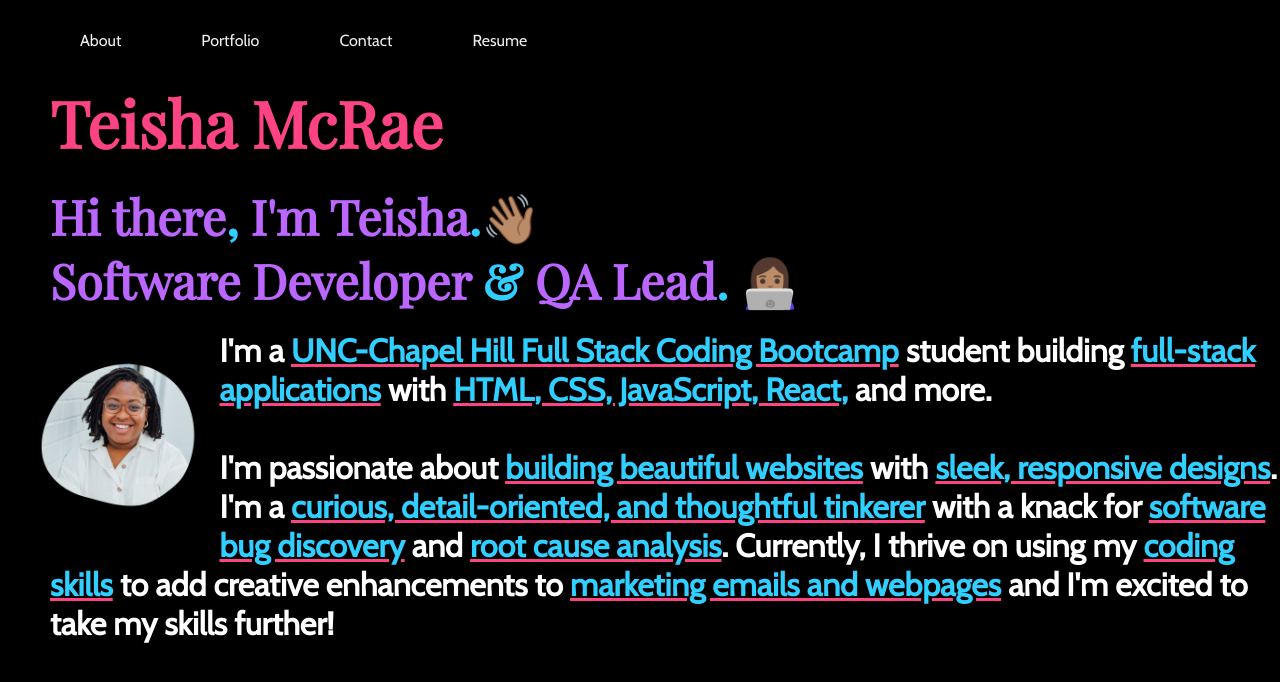
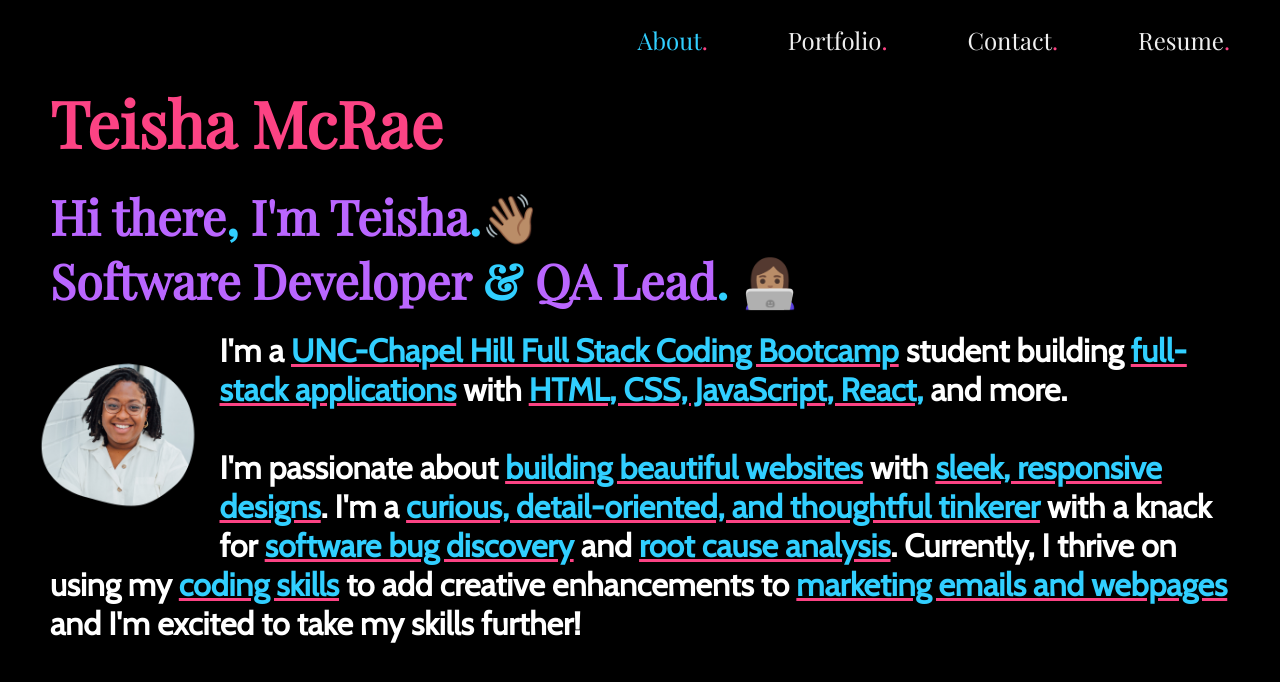
Before and after one commit to mcraeteisha/react-portfolio, a React (Create React App) app in the folder teisha-portfolio/: page / in a window 1280 px wide. Shown: the top 682 px of the page. Built offline with nearby package versions, Linux system fonts and the light colour scheme.

Commit message:
fixed active link highlighting; updated formating on contact, portfolio, and resume pages

```diff
--- a/teisha-portfolio/src/components/NavTabs.js
+++ b/teisha-portfolio/src/components/NavTabs.js
@@ -12,7 +12,7 @@ function NavTabs({ currentPage, handlePageChange }) {
           // Check to see if the currentPage is `About`, and if so we use the active link class from bootstrap. Otherwise, we set it to a normal nav-link
           className={currentPage === 'About' ? 'nav-link active' : 'nav-link'}
         >
-          About
+          About<Span>.</Span>
         </a>
       </li>
       <li className="nav-item">
@@ -22,7 +22,7 @@ function NavTabs({ currentPage, handlePageChange }) {
           // Check to see if the currentPage is `Blog`, and if so we use the active link class from bootstrap. Otherwise, we set it to a normal nav-link
           className={currentPage === 'Portfolio' ? 'nav-link active' : 'nav-link'}
         >
-          Portfolio
+          Portfolio<Span>.</Span>
         </a>
       </li>
       <li className="nav-item">
@@ -32,7 +32,7 @@ function NavTabs({ currentPage, handlePageChange }) {
           // Check to see if the currentPage is `Contact`, and if so we use the active link class from bootstrap. Otherwise, we set it to a normal nav-link
           className={currentPage === 'Contact' ? 'nav-link active' : 'nav-link'}
         >
-          Contact
+          Contact<Span>.</Span>
         </a>
       </li>
       <li className="nav-item">
@@ -42,7 +42,7 @@ function NavTabs({ currentPage, handlePageChange }) {
           // Check to see if the currentPage is `Contact`, and if so we use the active link class from bootstrap. Otherwise, we set it to a normal nav-link
           className={currentPage === 'Resume' ? 'nav-link active' : 'nav-link'}
         >
-          Resume
+          Resume<Span>.</Span>
         </a>
       </li>
     </ul>
@@ -55,8 +55,10 @@ const NavStyle = Styled.nav
   min-height: 10vh;
   display: flex;
   margin: auto;
-  justify-content: space-between;
-  align-items: center;
+  justify-content: flex-end;
+  font-family: 'Playfair Display', serif;
+  font-size: 1.5rem;
+  padding-right: 50px;
   a {
       color: #EFEFEF;
       text-decoration: none;
@@ -70,6 +72,15 @@ const NavStyle = Styled.nav
   li {
       padding-left: 5rem;
   }
+  .active {
+    color: #31cfff;
+  }
   `
 
+const Span = Styled.span
+  `
+  color: #fc4384;
+  `
+
+
 export default NavTabs;
--- a/teisha-portfolio/src/components/pages/About.js
+++ b/teisha-portfolio/src/components/pages/About.js
@@ -40,7 +40,7 @@ const LeadIn = Styled.h2
 `
 const BodyCopy = Styled.h4
 `
-  padding-left: 50px;
+  padding: 0 50px 0px 50px;
   color: #ffffff;
 `
 const Span = Styled.span
--- a/teisha-portfolio/src/components/pages/Contact.js
+++ b/teisha-portfolio/src/components/pages/Contact.js
@@ -4,7 +4,9 @@ import Styled from 'styled-components';
 export default function Contact() {
   return (
     <div>
+      <HeaderDiv>
       <h1>Contact Me</h1>
+      </HeaderDiv>
       <p>
         <Form>
           <InsideForm>
@@ -19,7 +21,7 @@ export default function Contact() {
             </FormGroup>
             <FormGroup>
             <FormLabel>Message:</FormLabel>
-              <FormInput type="message" name="message" id="message"/>
+              <MessageTextArea/>
             </FormGroup>
           </InsideForm>
         </Form>
@@ -44,6 +46,10 @@ const InsideForm = Styled.div
     background: #ffffff;
     color: #0A1931;
 `
+const HeaderDiv = Styled.h1
+`
+  padding-left: 50px;
+`
 
 const FormGroup = Styled.div
     `
@@ -55,7 +61,7 @@ const FormGroup = Styled.div
 
 const FormHeader = Styled.h2
     `
-    padding: 2rem 0;
+    padding: 1rem 0;
 `
 
 const FormLabel = Styled.label
@@ -69,6 +75,14 @@ const FormInput = Styled.input
     width: 100%;
     padding: 10px 15px;
     background-color: #EFEFEF;
-    border-radius: 6px;
+    border-radius: 2px;
     transition: 0.4s;
 `
+const MessageTextArea = Styled.textarea
+    `
+    height: 100px;
+    width: 100%;
+    background-color: #EFEFEF;
+    border-radius: 2px;
+    transition: 0.4s;
+    `
--- a/teisha-portfolio/src/components/pages/Portfolio.js
+++ b/teisha-portfolio/src/components/pages/Portfolio.js
@@ -1,17 +1,42 @@
 import React from 'react';
+import Styled from 'styled-components';
+
 
 export default function Portfolio() {
   return (
     <div>
-      <h1>Portfolio Page</h1>
-      <p>
+    <HeaderDiv>
+      <h1>What I've Been Working On<Span1>.</Span1><Span2>.</Span2><Span3>.</Span3></h1>
+    </HeaderDiv>
+      <ContentDiv>
         Nunc pharetra finibus est at efficitur. Praesent sed congue diam.
         Integer gravida dui mauris, ut interdum nunc egestas sed. Aenean sed
         mollis diam. Nunc aliquet risus ac finibus porta. Nam quis arcu non
         lectus tincidunt fermentum. Suspendisse aliquet orci porta quam semper
         imperdiet. Praesent euismod mi justo, faucibus scelerisque risus cursus
         in. Sed rhoncus mollis diam, sit amet facilisis lectus blandit at.
-      </p>
+      </ContentDiv>
     </div>
   );
 }
+
+const HeaderDiv = Styled.h1
+`
+  padding-left: 50px;
+`
+const ContentDiv = Styled.div
+`
+  padding: 0 50px 0px 50px;
+`
+const Span1 = Styled.span
+`
+  color: #ba66ff;
+`
+const Span2 = Styled.span
+`
+  color: #ffffff;
+`
+const Span3 = Styled.span
+`
+  color: #31cfff;
+`
--- a/teisha-portfolio/src/components/pages/Resume.js
+++ b/teisha-portfolio/src/components/pages/Resume.js
@@ -1,9 +1,12 @@
 import React from 'react';
+import Styled from 'styled-components';
 
 export default function Resume() {
   return (
     <div>
-      <h1>Download my Resume</h1>
+    <HeaderDiv>
+      <h1>Download My Resume</h1>
+    </HeaderDiv>
       <p>
         Nunc pharetra finibus est at efficitur. Praesent sed congue diam.
         Integer gravida dui mauris, ut interdum nunc egestas sed. Aenean sed
@@ -15,3 +18,8 @@ export default function Resume() {
     </div>
   );
 }
+
+const HeaderDiv = Styled.h1
+`
+  padding-left: 50px;
+`
```
